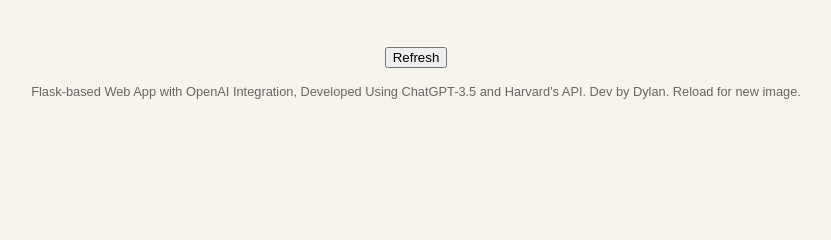
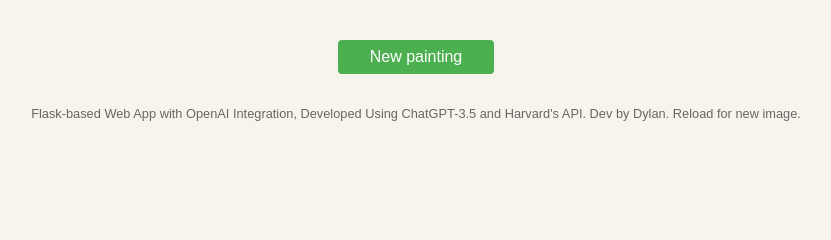
Before and after one commit to demianarc/paintapp, a Flask app: template templates/index.html in a window 1280 px wide. Shown: the part 435-675 px from the top of the page, without its empty margins (224-1055 px from the left). Run offline with Flask 2, Linux system fonts and the light colour scheme; the template is opened without the code that fills it, so the values that code supplies are empty.

Commit message:
newrefresh2

```diff
--- a/static/css/style.css
+++ b/static/css/style.css
@@ -70,3 +70,22 @@ footer {
     max-width: 90%;
     padding: 15px;
 }
+
+.button {
+    background-color: #4CAF50;
+    border: none;
+    color: white;
+    text-align: center;
+    text-decoration: none;
+    display: inline-block;
+    font-size: 1rem;
+    margin: 1rem 0;
+    padding: 0.5rem 2rem;
+    cursor: pointer;
+    border-radius: 4px;
+    transition: background-color 0.2s ease;
+}
+
+.button:hover {
+    background-color: #45a049;
+}
--- a/templates/index.html
+++ b/templates/index.html
@@ -55,7 +55,7 @@
             <div class="info">
                 <pre>{{ painting.info }}</pre>
             </div>
-            <button class="hover-effect" onclick="fetchNewPainting()">Refresh</button>
+            <button class="button" onclick="location.reload()">New painting</button>
         </div>
         <footer>
             Flask-based Web App with OpenAI Integration, Developed Using ChatGPT-3.5 and Harvard's API. Dev by Dylan. Reload for new image.
```
